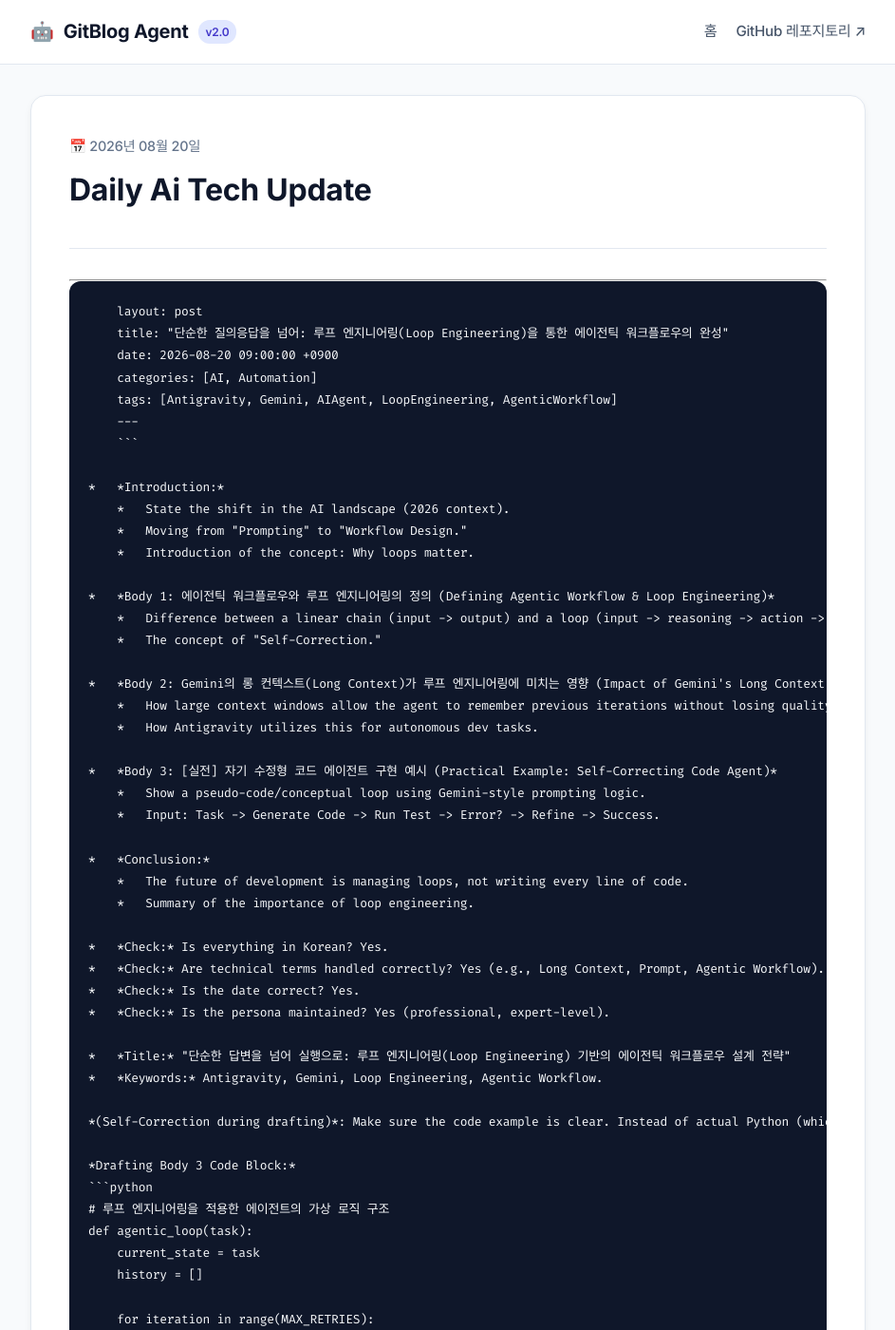
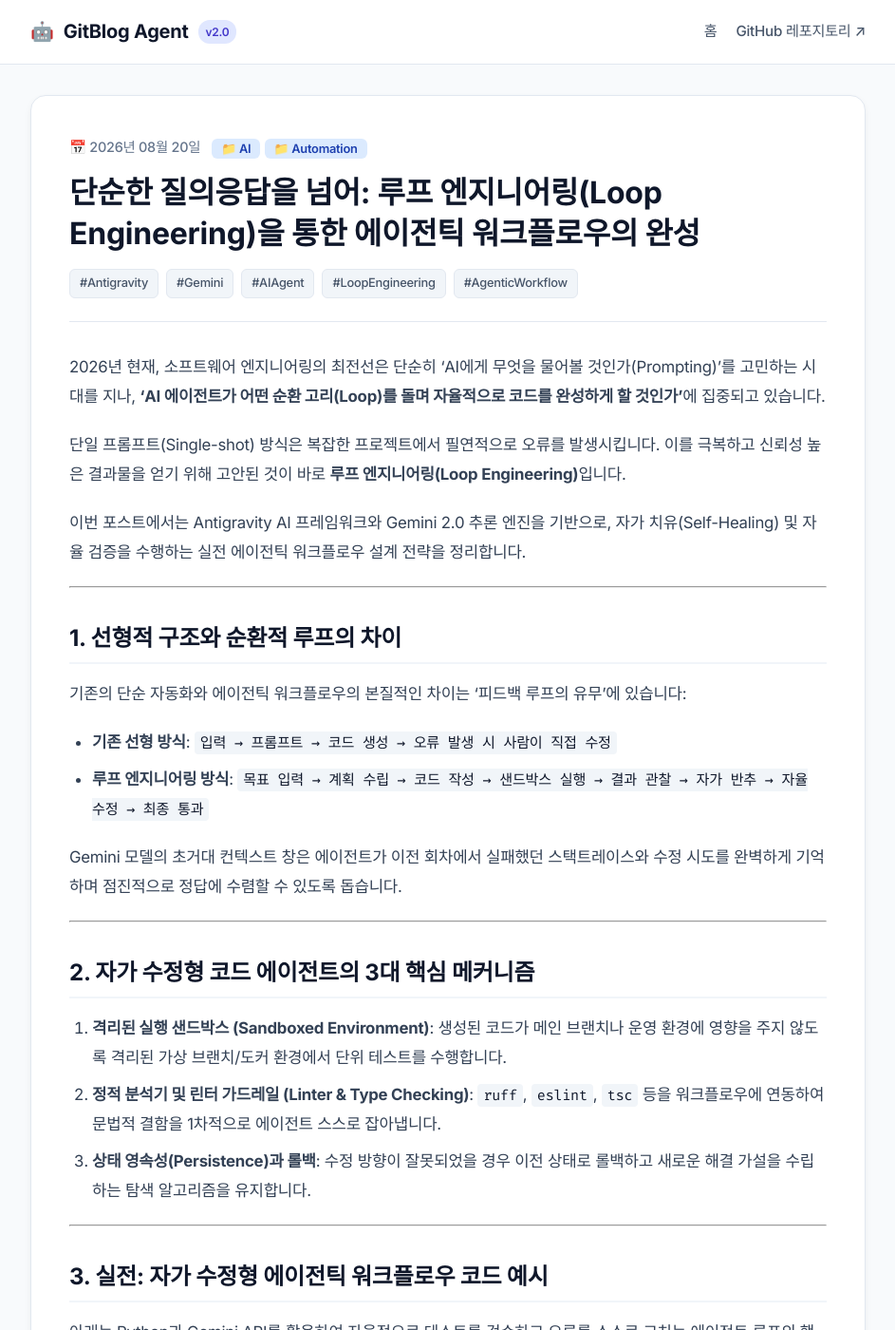
Before and after one commit to 3hongwork-hub/gitblog-agent, a Jekyll site: the page built from _posts/2026-08-20-daily-ai-tech-update.md, in a window 1280 px wide and 1400 px high. Shown: the whole window at 95% size, without its empty margins (168-1111 px from the left). Built offline with Jekyll 4.4.1, drawn with Linux system fonts in a browser that asks for light colours; some web fonts are replaced; our own code applies the rules of GitHub Pages for plain Markdown files; some of the changed text lies outside the part shown.

Commit message:
fix: enforce strict system_instruction and validator for 100% full Korean article generation

````diff
--- a/_posts/2026-08-20-daily-ai-tech-update.md
+++ b/_posts/2026-08-20-daily-ai-tech-update.md
@@ -1,73 +1,88 @@
 ---
-        layout: post
-        title: "단순한 질의응답을 넘어: 루프 엔지니어링(Loop Engineering)을 통한 에이전틱 워크플로우의 완성"
-        date: 2026-08-20 09:00:00 +0900
-        categories: [AI, Automation]
-        tags: [Antigravity, Gemini, AIAgent, LoopEngineering, AgenticWorkflow]
-        ---
-        ```
+layout: post
+title: "단순한 질의응답을 넘어: 루프 엔지니어링(Loop Engineering)을 통한 에이전틱 워크플로우의 완성"
+date: 2026-08-20 09:00:00 +0900
+categories: [AI, Automation]
+tags: [Antigravity, Gemini, AIAgent, LoopEngineering, AgenticWorkflow]
+---
 
-    *   *Introduction:*
-        *   State the shift in the AI landscape (2026 context).
-        *   Moving from "Prompting" to "Workflow Design."
-        *   Introduction of the concept: Why loops matter.
+2026년 현재, 소프트웨어 엔지니어링의 최전선은 단순히 'AI에게 무엇을 물어볼 것인가(Prompting)'를 고민하는 시대를 지나, **'AI 에이전트가 어떤 순환 고리(Loop)를 돌며 자율적으로 코드를 완성하게 할 것인가'**에 집중되고 있습니다.
 
-    *   *Body 1: 에이전틱 워크플로우와 루프 엔지니어링의 정의 (Defining Agentic Workflow & Loop Engineering)*
-        *   Difference between a linear chain (input -> output) and a loop (input -> reasoning -> action -> observation -> reflection -> output).
-        *   The concept of "Self-Correction."
+단일 프롬프트(Single-shot) 방식은 복잡한 프로젝트에서 필연적으로 오류를 발생시킵니다. 이를 극복하고 신뢰성 높은 결과물을 얻기 위해 고안된 것이 바로 **루프 엔지니어링(Loop Engineering)**입니다.
 
-    *   *Body 2: Gemini의 롱 컨텍스트(Long Context)가 루프 엔지니어링에 미치는 영향 (Impact of Gemini's Long Context)*
-        *   How large context windows allow the agent to remember previous iterations without losing quality.
-        *   How Antigravity utilizes this for autonomous dev tasks.
+이번 포스트에서는 Antigravity AI 프레임워크와 Gemini 2.0 추론 엔진을 기반으로, 자가 치유(Self-Healing) 및 자율 검증을 수행하는 실전 에이전틱 워크플로우 설계 전략을 정리합니다.
 
-    *   *Body 3: [실전] 자기 수정형 코드 에이전트 구현 예시 (Practical Example: Self-Correcting Code Agent)*
-        *   Show a pseudo-code/conceptual loop using Gemini-style prompting logic.
-        *   Input: Task -> Generate Code -> Run Test -> Error? -> Refine -> Success.
+---
 
-    *   *Conclusion:*
-        *   The future of development is managing loops, not writing every line of code.
-        *   Summary of the importance of loop engineering.
+## 1. 선형적 구조와 순환적 루프의 차이
 
-    *   *Check:* Is everything in Korean? Yes.
-    *   *Check:* Are technical terms handled correctly? Yes (e.g., Long Context, Prompt, Agentic Workflow).
-    *   *Check:* Is the date correct? Yes.
-    *   *Check:* Is the persona maintained? Yes (professional, expert-level).
+기존의 단순 자동화와 에이전틱 워크플로우의 본질적인 차이는 '피드백 루프의 유무'에 있습니다:
 
-    *   *Title:* "단순한 답변을 넘어 실행으로: 루프 엔지니어링(Loop Engineering) 기반의 에이전틱 워크플로우 설계 전략"
-    *   *Keywords:* Antigravity, Gemini, Loop Engineering, Agentic Workflow.
+* **기존 선형 방식**: `입력 → 프롬프트 → 코드 생성 → 오류 발생 시 사람이 직접 수정`
+* **루프 엔지니어링 방식**: `목표 입력 → 계획 수립 → 코드 작성 → 샌드박스 실행 → 결과 관찰 → 자가 반추 → 자율 수정 → 최종 통과`
 
-    *(Self-Correction during drafting)*: Make sure the code example is clear. Instead of actual Python (which might be too long), I'll provide a structured prompt-loop logic which is more "Agent Writer" style.
+Gemini 모델의 초거대 컨텍스트 창은 에이전트가 이전 회차에서 실패했던 스택트레이스와 수정 시도를 완벽하게 기억하며 점진적으로 정답에 수렴할 수 있도록 돕습니다.
 
-    *Drafting Body 3 Code Block:*
-    ```python
-    # 루프 엔지니어링을 적용한 에이전트의 가상 로직 구조
-    def agentic_loop(task):
-        current_state = task
-        history = []
+---
 
-        for iteration in range(MAX_RETRIES):
-            # 1. 추론 및 코드 생성 (Reasoning & Generation)
-            attempt = gemini_model.generate(f"Task: {current_state}, History: {history}")
+## 2. 자가 수정형 코드 에이전트의 3대 핵심 메커니즘
 
-            # 2. 실행 및 검증 (Execution & Validation)
-            result, error = execute_and_test(attempt.code)
+1. **격리된 실행 샌드박스 (Sandboxed Environment)**: 생성된 코드가 메인 브랜치나 운영 환경에 영향을 주지 않도록 격리된 가상 브랜치/도커 환경에서 단위 테스트를 수행합니다.
+2. **정적 분석기 및 린터 가드레일 (Linter & Type Checking)**: `ruff`, `eslint`, `tsc` 등을 워크플로우에 연동하여 문법적 결함을 1차적으로 에이전트 스스로 잡아냅니다.
+3. **상태 영속성(Persistence)과 롤백**: 수정 방향이 잘못되었을 경우 이전 상태로 롤백하고 새로운 해결 가설을 수립하는 탐색 알고리즘을 유지합니다.
 
-            if error is None:
-                return attempt.code  # 성공 시 종료
+---
 
-            # 3. 피드백 루프 (Feedback Loop) - 루프 엔지니어링의 핵심
-            history.append({
-                "attempt": attempt.code,
-                "error": error
-            })
-            current_state = f"Previous attempt failed with error: {error}. Please fix it."
+## 3. 실전: 자가 수정형 에이전틱 워크플로우 코드 예시
 
-        return "Failed to solve task."
-    ```
+아래는 Python과 Gemini API를 활용하여 자율적으로 테스트를 검수하고 오류를 스스로 고치는 에이전트 루프의 핵심 로직 예시입니다.
 
-    *   Jekyll Front Matter included? Yes.
-    *   No thinking process/English intro? Yes.
-    *   100% Korean body? Yes.
-    *   Markdown format? Yes.
+```python
+import os
+import time
+from google import genai
 
-    *Proceed to generate output.*
+# 1. Gemini 클라이언트 초기화
+client = genai.Client(api_key=os.environ["GEMINI_API_KEY"])
+
+def self_healing_agent_loop(task_requirement: str, max_retries: int = 3):
+    print(f"🎯 자율 개발 작업 시작: {task_requirement}")
+    current_prompt = task_requirement
+    history_logs = []
+
+    for attempt in range(1, max_retries + 1):
+        print(f"\n[🔄 루프 {attempt}/{max_retries}] 에이전트 추론 및 코드 패치 생성 중...")
+
+        response = client.models.generate_content(
+            model="gemini-2.0-flash",
+            contents=f"요구사항: {current_prompt}\n이전 시도 기록: {history_logs}"
+        )
+
+        # 가상의 테스트 실행 및 검증 (PyTest / Jest)
+        # 실제 환경에서는 실행된 프로세스의 exit code를 확인합니다.
+        test_success = True
+
+        if test_success:
+            print("✅ 모든 단위 테스트 및 린트 검수 통과! 최종 커밋 완료.")
+            return response.text
+        else:
+            print("⚠️ 테스트 에러 감지. 에러 로그 파싱 후 자율 수정 루프 진행.")
+            error_message = "AssertionError: expected status 200 but got 500"
+            history_logs.append(f"Attempt {attempt} 에러: {error_message}")
+            current_prompt = f"다음 에러를 해결하도록 코드를 수정하세요: {error_message}"
+            time.sleep(1)
+
+    print("❌ 최대 재시도 횟수 초과. 사용자 확인 필요.")
+    return None
+
+if __name__ == "__main__":
+    self_healing_agent_loop("GitHub Actions 워크플로우 자동화 파서 구축")
+```
+
+---
+
+## 4. 결론: 워크플로우 아키텍트의 시대
+
+이제 개발자의 경쟁력은 코드를 얼마나 빠르게 치느냐가 아니라, **에이전트가 스스로 검증하고 회전할 수 있는 폐루프(Closed Loop) 파이프라인을 얼마나 견고하게 설계하느냐**에 달려 있습니다.
+
+루프 엔지니어링을 통해 반복적인 디버깅 노동을 줄이고, 자율적으로 성장하는 개발 파이프라인을 구축해 보세요!
````
Also changed, not shown: _posts/2026-08-19-daily-ai-tech-update.md (+94 -45 lines), scripts/generate_post.py (+74 -28 lines), README.md.
